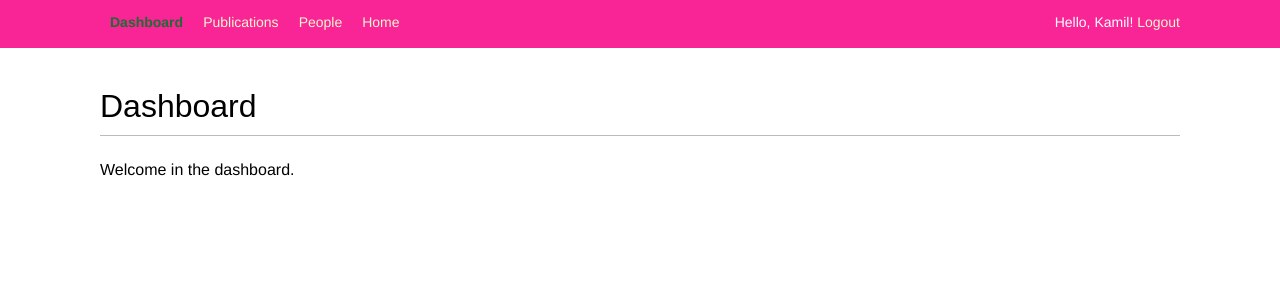
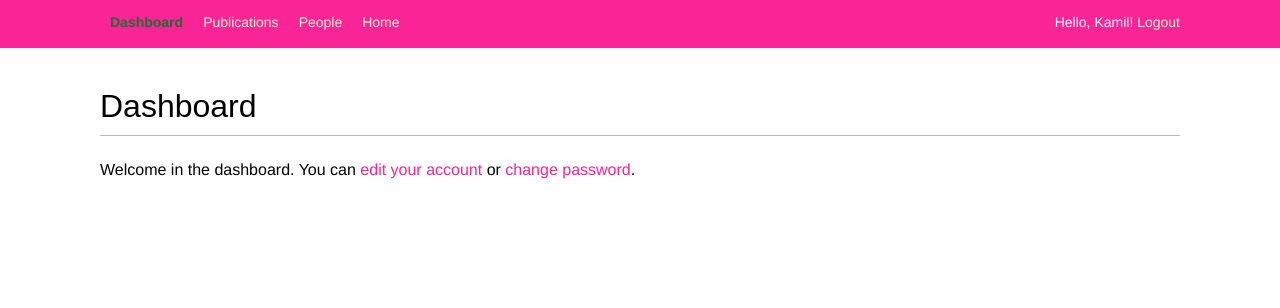
Before and after one commit to Loreinere/source-Finder, a Django app: page /account/dashboard/ in a window 1280 px wide. Shown: the top 308 px of the page. Run offline with Django 3.2, Linux system fonts and the light colour scheme; a user stored in the database is signed in; parts of the project's set-up code (start-up, migrations or seed data) failed here and were passed over; some web fonts are replaced.

Commit message:
Update dashboard.html

```diff
--- a/account/templates/account/dashboard.html
+++ b/account/templates/account/dashboard.html
@@ -4,5 +4,6 @@
 
 {% block content %}
  <h1>Dashboard</h1>
- <p>Welcome in the dashboard.</p>
+ <p>Welcome in the dashboard. You can <a href="{% url 'edit' %}">edit your account</a>
+  or <a href="{% url 'password_change' %}">change password</a>.</p>
 {% endblock %}
```
